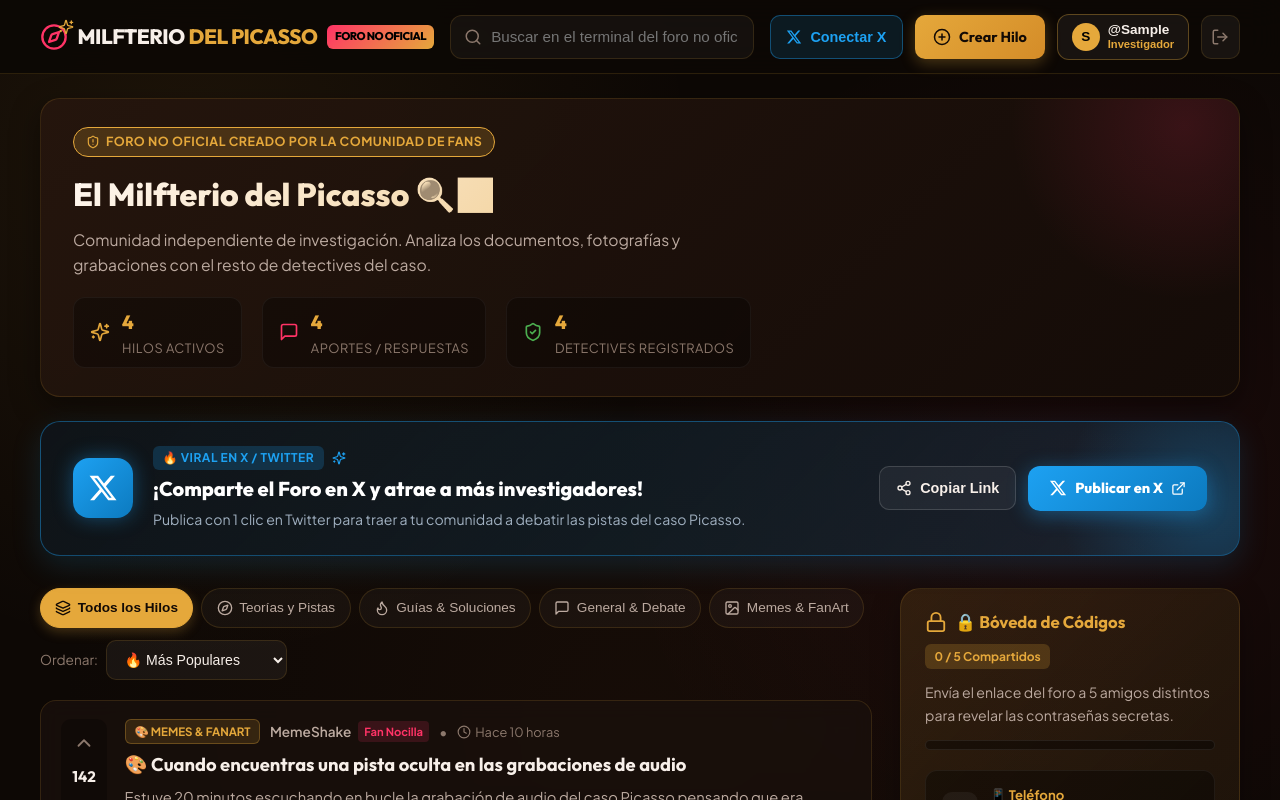
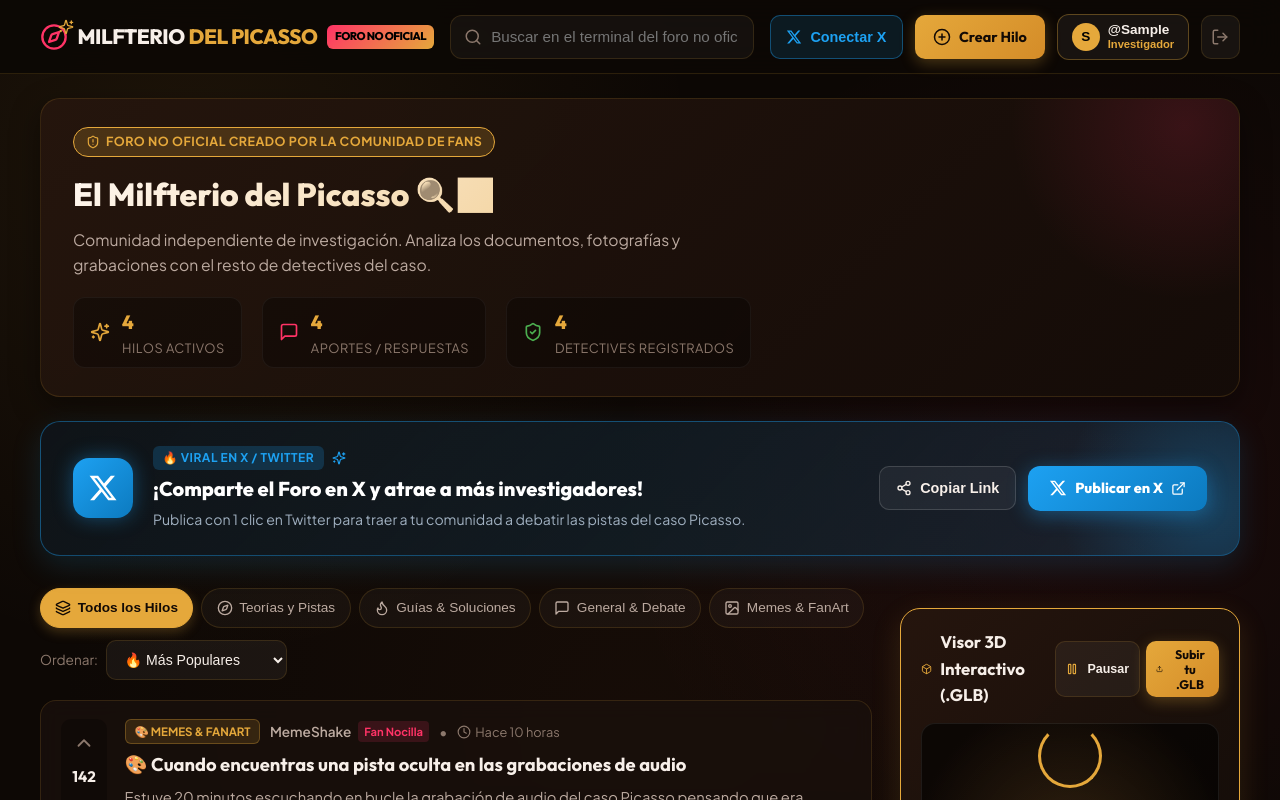
Before and after one commit to albertogomez01/milfshakes-nocilla-foro, a React (Vite) app: page / in a window 1280 px wide. Both pictures are taken after typing "Sample" into the empty fields and a click on the button "Entrar al Foro No Oficial". Shown: the top 800 px of the page. Built offline with nearby package versions, Linux system fonts and the light colour scheme; the HTML template or start-up script is replaced by a standard one.

Commit message:
Integracion del modelo 3D milfo.glb con movimiento interactivo en la web

```diff
--- a/index.html
+++ b/index.html
@@ -17,6 +17,9 @@
     <link rel="preconnect" href="https://fonts.googleapis.com">
     <link rel="preconnect" href="https://fonts.gstatic.com" crossorigin>
     <link href="https://fonts.googleapis.com/css2?family=Outfit:wght@300;400;500;600;700;800&family=Plus+Jakarta+Sans:wght@400;500;600;700&display=swap" rel="stylesheet">
+
+    <!-- Visor 3D Oficial para modelos .GLB / .GLTF -->
+    <script type="module" src="https://ajax.googleapis.com/ajax/libs/model-viewer/3.5.0/model-viewer.min.js"></script>
   </head>
   <body>
     <div id="root"></div>
--- a/src/App.jsx
+++ b/src/App.jsx
@@ -8,6 +8,7 @@ import ProfileModal from './components/ProfileModal';
 import TwitterAuthModal from './components/TwitterAuthModal';
 import TwitterViralBanner from './components/TwitterViralBanner';
 import CodeVaultWidget from './components/CodeVaultWidget';
+import ModelViewerWidget from './components/ModelViewerWidget';
 import AuthGate from './components/AuthGate';
 import CommunityPoll from './components/CommunityPoll';
 import Footer from './components/Footer';
@@ -405,6 +406,9 @@ export default function App() {
 
           {/* Sidebar */}
           <aside className="sidebar">
+            {/* Interactive 3D GLB Model Viewer displaying milfo.glb */}
+            <ModelViewerWidget />
+
             {/* Code Vault Unlock Widget with Admin bypass */}
             <CodeVaultWidget activeProfile={activeProfile} />
 
--- /dev/null
+++ b/src/components/ModelViewerWidget.jsx
@@ -0,0 +1,152 @@
+import React, { useState, useRef } from 'react';
+import { Box, Sparkles, Upload, RotateCw, Play, Pause } from 'lucide-react';
+
+export default function ModelViewerWidget() {
+  const [modelSrc, setModelSrc] = useState('/model.glb');
+  const [autoRotate, setAutoRotate] = useState(true);
+  const [hasCustomFile, setHasCustomFile] = useState(false);
+  const fileInputRef = useRef(null);
+
+  const handleFileUpload = (e) => {
+    const file = e.target.files[0];
+    if (file && (file.name.endsWith('.glb') || file.name.endsWith('.gltf'))) {
+      const objectUrl = URL.createObjectURL(file);
+      setModelSrc(objectUrl);
+      setHasCustomFile(true);
+    }
+  };
+
+  return (
+    <div
+      className="widget-card"
+      style={{
+        background: 'linear-gradient(135deg, rgba(38, 22, 14, 0.95), rgba(15, 10, 7, 0.98))',
+        border: '1px solid var(--accent-gold)',
+        borderRadius: '20px',
+        padding: '1.25rem',
+        margin: '1.25rem 0',
+        position: 'relative',
+        overflow: 'hidden',
+        boxShadow: '0 10px 30px rgba(229,168,59,0.15)',
+      }}
+    >
+      <div style={{ display: 'flex', alignItems: 'center', justifyContent: 'space-between', marginBottom: '0.85rem' }}>
+        <div className="widget-title" style={{ margin: 0 }}>
+          <Box size={20} color="var(--accent-gold)" />
+          <span>Visor 3D Interactivo (.GLB)</span>
+        </div>
+
+        <div style={{ display: 'flex', gap: '0.4rem' }}>
+          <button
+            className="btn-secondary"
+            onClick={() => setAutoRotate(!autoRotate)}
+            title={autoRotate ? 'Pausar Rotación' : 'Activar Rotación 3D'}
+            style={{ padding: '0.35rem 0.6rem', fontSize: '0.78rem' }}
+          >
+            {autoRotate ? <Pause size={14} color="var(--accent-gold)" /> : <Play size={14} />}
+            <span>{autoRotate ? 'Pausar' : 'Rotar'}</span>
+          </button>
+
+          <button
+            className="btn-primary"
+            onClick={() => fileInputRef.current?.click()}
+            style={{ padding: '0.35rem 0.65rem', fontSize: '0.78rem' }}
+          >
+            <Upload size={14} />
+            <span>Subir tu .GLB</span>
+          </button>
+
+          <input
+            type="file"
+            ref={fileInputRef}
+            accept=".glb,.gltf"
+            onChange={handleFileUpload}
+            style={{ display: 'none' }}
+          />
+        </div>
+      </div>
+
+      {/* 3D Canvas Container */}
+      <div
+        style={{
+          width: '100%',
+          height: '260px',
+          background: 'radial-gradient(circle at 50% 50%, rgba(229, 168, 59, 0.12) 0%, rgba(0,0,0,0.6) 80%)',
+          borderRadius: '14px',
+          border: '1px solid rgba(255,255,255,0.08)',
+          display: 'flex',
+          alignItems: 'center',
+          justifyContent: 'center',
+          position: 'relative',
+          overflow: 'hidden',
+        }}
+      >
+        {/* Render 3D Model using Google's <model-viewer> web component */}
+        <model-viewer
+          src={modelSrc}
+          alt="Modelo 3D El Milfterio del Picasso"
+          auto-rotate={autoRotate ? '' : undefined}
+          auto-rotate-delay="0"
+          rotation-per-second="30deg"
+          camera-controls
+          shadow-intensity="1.5"
+          environment-image="neutral"
+          exposure="1.2"
+          touch-action="pan-y"
+          style={{ width: '100%', height: '100%', background: 'transparent' }}
+        >
+          {/* Fallback procedural 3D animation if .glb is loading or empty */}
+          <div
+            slot="poster"
+            style={{
+              display: 'flex',
+              flexDirection: 'column',
+              alignItems: 'center',
+              justifyContent: 'center',
+              gap: '0.6rem',
+              color: 'var(--text-muted)',
+              fontSize: '0.85rem',
+            }}
+          >
+            <div
+              style={{
+                width: '64px',
+                height: '64px',
+                borderRadius: '50%',
+                border: '3px solid var(--accent-gold)',
+                borderTopColor: 'transparent',
+                animation: 'spin3d 2s linear infinite',
+              }}
+            />
+            <span>Cargando Modelo 3D (.glb)...</span>
+          </div>
+        </model-viewer>
+
+        {/* Ambient floating glow element */}
+        <div
+          style={{
+            position: 'absolute',
+            bottom: '10px',
+            right: '12px',
+            fontSize: '0.72rem',
+            color: 'var(--text-muted)',
+            background: 'rgba(0,0,0,0.6)',
+            padding: '0.2rem 0.5rem',
+            borderRadius: '6px',
+            pointerEvents: 'none',
+            display: 'flex',
+            alignItems: 'center',
+            gap: '4px',
+          }}
+        >
+          <Sparkles size={12} color="var(--accent-gold)" />
+          <span>Arrastra o gira con el dedo</span>
+        </div>
+      </div>
+
+      <div style={{ marginTop: '0.6rem', fontSize: '0.78rem', color: 'var(--text-muted)', textAlign: 'center' }}>
+        💡 Coloca tu archivo en la carpeta <code style={{ color: 'var(--accent-gold)' }}>public/model.glb</code> o usa el botón de subida.
+      </div>
+    </div>
+  );
+}
```
Also changed, not shown: 2 other files (tests, documents, lock files or other folders).
